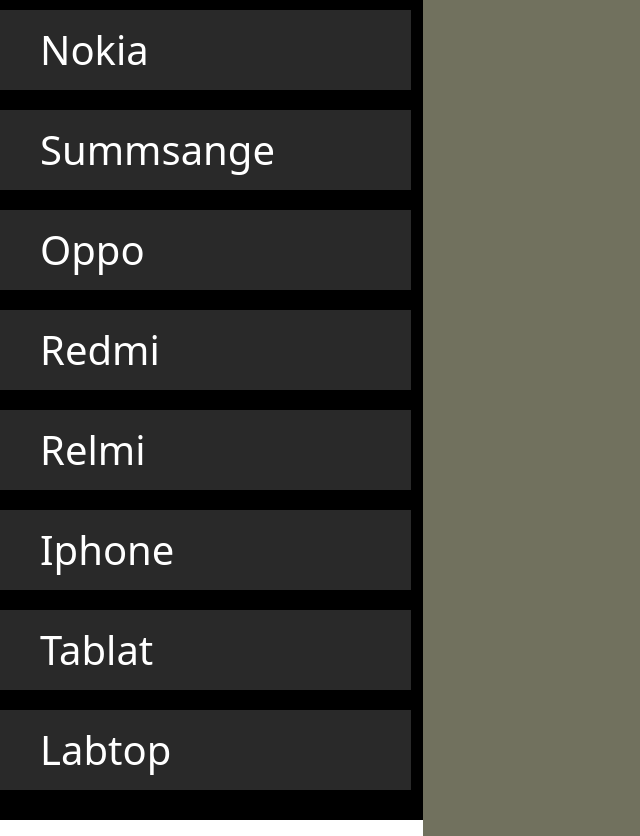
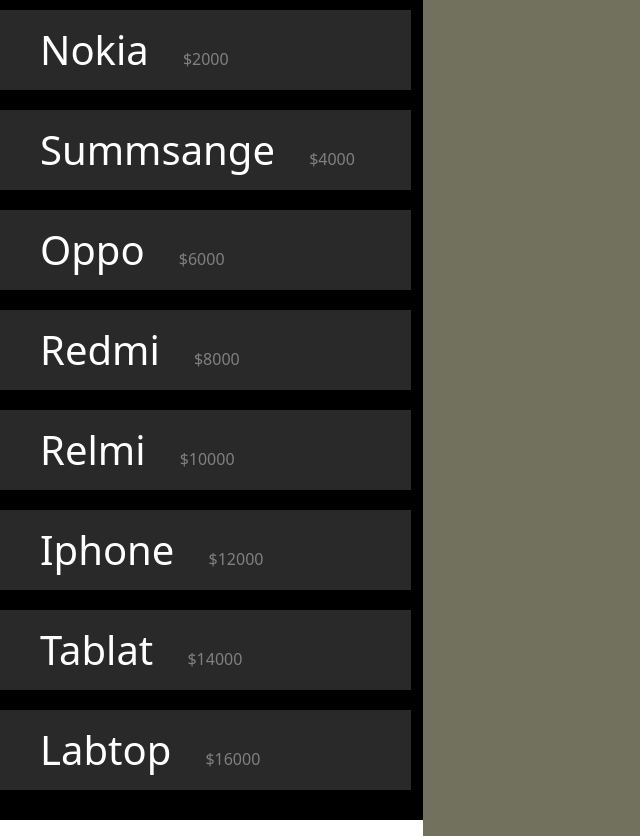
Before and after one commit to ahmed00Abdullah/task-js, a plain HTML site: page index.html in a window 1280 px wide. Shown: the whole page, without its empty margins (0-640 px from the left). Drawn offline with nearby package versions, Linux system fonts and the light colour scheme.

Commit message:
second edit

```diff
--- a/css/style.css
+++ b/css/style.css
@@ -16,6 +16,7 @@
   margin-bottom: 20px;
   list-style: none;
   background-color: rgb(41, 41, 41);
+  color: gray;
 }
 ul li a{
   padding: 30px;
@@ -50,14 +51,3 @@
   margin-left: 20px;
   background-color: green;
 }
-@media (max-width: 990px) {
-  /* ul{
-    display: flex;
-    flex-direction: row;
-
-  }
-  ul li{
-    display: grid;
-    flex-wrap: wrap;
-  } */
-}
--- a/index.html
+++ b/index.html
@@ -9,14 +9,14 @@
     <body>
     <div class="section1 row">
         <ul class="product col-lg-4 col-12">
-            <li price = "2000"><a href="#">Nokia</a> </li>
-            <li price = "4000"><a href="#">Summsange</a> </li>
-            <li price = "6000"><a href="#">Oppo</a> </li>
-            <li price = "8000"><a href="#">Redmi</a> </li>
-            <li price = "10000"><a href="#">Relmi</a> </li>
-            <li price = "12000"><a href="#">Iphone</a> </li>
-            <li price = "14000"><a href="#">Tablat</a> </li>
-            <li price = "16000"><a href="#">Labtop</a> </li>
+            <li price = "2000"><a href="#">Nokia</a> $2000 </li>
+            <li price = "4000"><a href="#">Summsange</a> $4000 </li>
+            <li price = "6000"><a href="#">Oppo</a> $6000 </li>
+            <li price = "8000"><a href="#">Redmi</a> $8000 </li>
+            <li price = "10000"><a href="#">Relmi</a> $10000 </li>
+            <li price = "12000"><a href="#">Iphone</a> $12000 </li>
+            <li price = "14000"><a href="#">Tablat</a> $14000 </li>
+            <li price = "16000"><a href="#">Labtop</a> $16000 </li>
         </ul>
 
         <div class="data col-lg-8 col-12">
```
